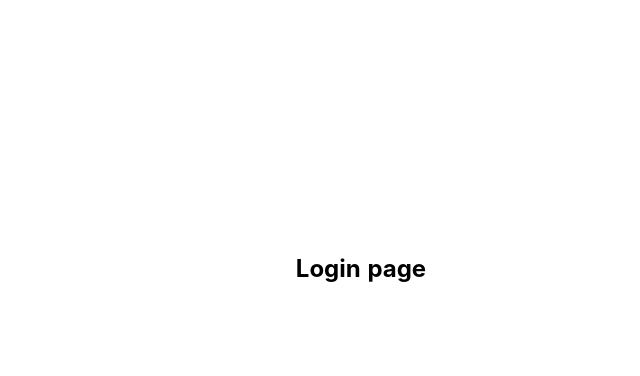
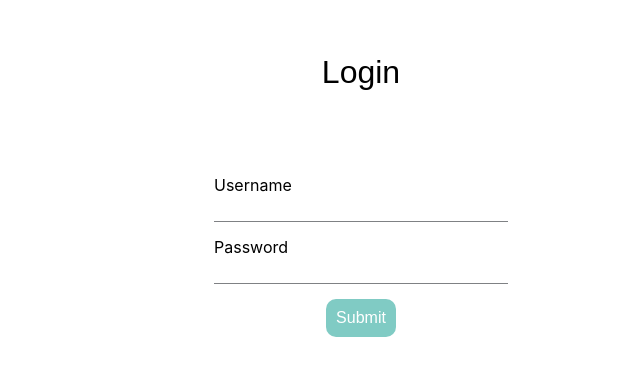
Before and after one commit to rage-engage/dogjob, a Nuxt app: page /login in a window 1280 px wide. Shown: the part 132-508 px from the top of the page, without its empty margins (279-919 px from the left). Built offline with nearby package versions, Linux system fonts and the light colour scheme.

Commit message:
login styling

```diff
--- a/pages/index.vue
+++ b/pages/index.vue
@@ -24,6 +24,7 @@
 
 <script>
 import AppLogo from '~/components/AppLogo.vue'
+import Login from './login.vue'
 
 export default {
   components: {
--- a/pages/login.vue
+++ b/pages/login.vue
@@ -1,6 +1,18 @@
 <template>
-  <section class="container">
-    <h1>Login page</h1>
+  <section class="login-flex">
+    <h1 class="header">Login</h1>
+      <div class="login-form">
+        <form class="" action="index.html" method="post">
+          <label for="">Username</label>
+          <input type="text" name="" value="" class="login-input">
+          <label for="">Password</label>
+          <input type="password" name="" value=""  class="login-input">
+          <div class="" align="center">
+            <button class="login-button" type="button" name="button">Submit</button>
+          </div>
+
+        </form>
+      </div>
   </section>
 </template>
 
@@ -9,35 +21,58 @@
 export default {
 
 }
+
 </script>
 
-<style>
-.container {
-  min-height: 100vh;
+<style scoped>
+.login-flex {
   display: flex;
+  flex-direction: column;
+  align-items: center;
   justify-content: center;
-  align-items: center;
-  text-align: center;
+  width: 100%;
+  height: 100vh;
 }
 
-.title {
-  font-family: "Quicksand", "Source Sans Pro", -apple-system, BlinkMacSystemFont, "Segoe UI", Roboto, "Helvetica Neue", Arial, sans-serif; /* 1 */
-  display: block;
-  font-weight: 300;
-  font-size: 100px;
-  color: #35495e;
-  letter-spacing: 1px;
+.header{
+  font-family: sans-serif;
+  font-weight: 400;
+  font-size: 2.0em;
 }
 
-.subtitle {
-  font-weight: 300;
-  font-size: 42px;
-  color: #526488;
-  word-spacing: 5px;
-  padding-bottom: 15px;
+.login-form {
+  width: 30%;
+  height: auto;
+  background-color: white;
+  margin: 3% auto 100px;
+  padding: 45px;
+  border-radius: 5%;
+  /* box-shadow: 0 0 20px 0 rgba(0, 0, 0, 0.1), 0 5px 5px 0 rgba(0, 0, 0, 0.1); */
 }
 
-.links {
-  padding-top: 15px;
+.login-input {
+  width: 100%;
+  font-size: 15px;
+  margin: 0 0 15px;
+  border: none;
+  border-bottom: 1px solid #7f8184;
+  padding-bottom: 7px;
+}
+
+.login-button {
+  /* position: relative; */
+  padding: 10px 10px;
+  border-radius: 10px;
+  font-family: sans-serif;
+  font-size: 1.0em;
+  color: #FFF;
+  text-decoration: none;
+  border: 0;
+  background-color: #80CBC4;
+  cursor: pointer;
+}
+
+.login-button:hover {
+  background-color: #4f9a94;
 }
 </style>
```
